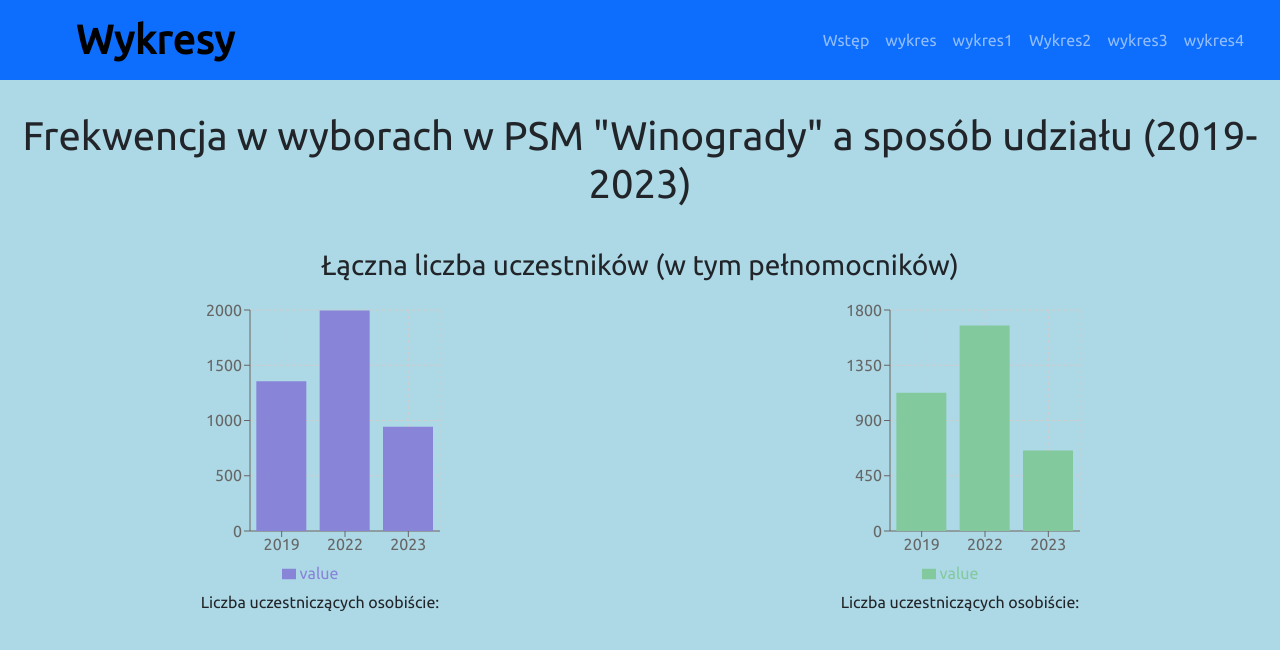
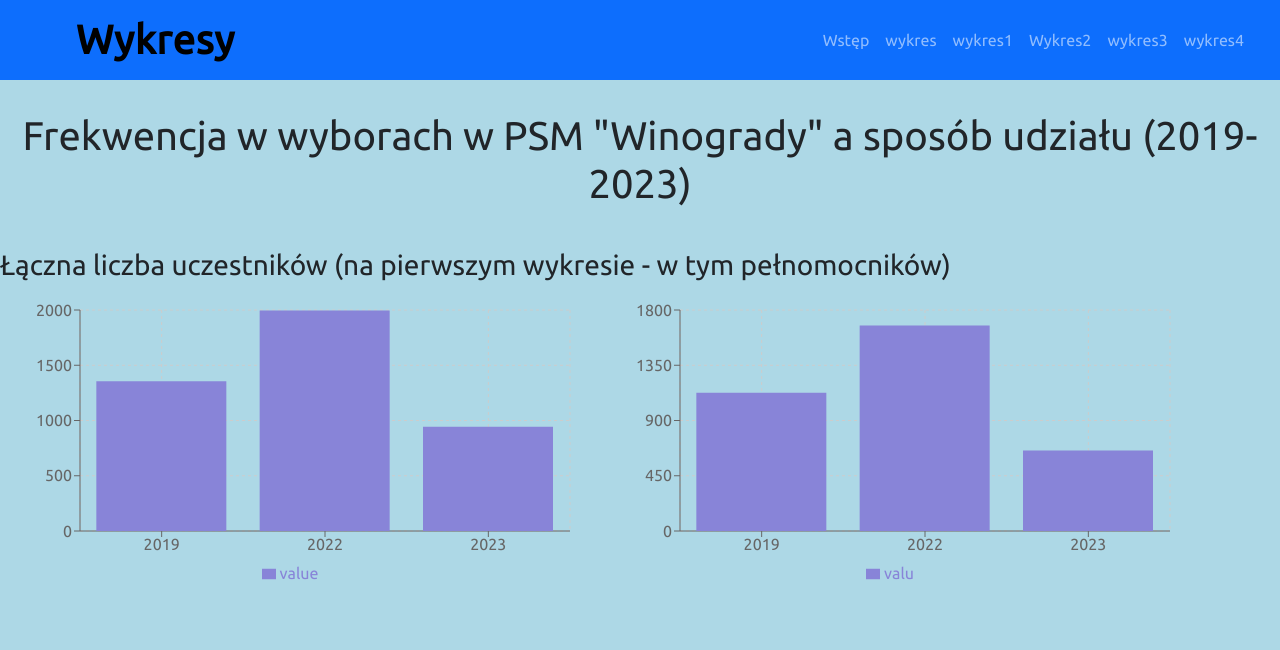
Before and after one commit to laszej/wykresy, a Next.js app: page /page5 in a window 1280 px wide. Shown: the top 650 px of the page. Built offline with nearby package versions, Linux system fonts and the light colour scheme.

Commit message:
Added my project

```diff
--- a/pages/page2.js
+++ b/pages/page2.js
@@ -1,9 +1,7 @@
-import React from 'react';
-
 const Page2 = () => {
   return (
     <div >
-    <h1 style={{ display: "flex", justifyContent: "center", alignItems: "center", textAlign: "center", height: "10rem" }}>Frekwencja podczas wyborów organów samorządowych PSM "Winogrady"</h1>
+    <h1 style={{ display: "flex", justifyContent: "center", alignItems: "center", textAlign: "center", height: "10rem" }}>Frekwencja podczas wyborów organów samorządowych PSM Winogrady</h1>
 
 
 
--- a/pages/page4.js
+++ b/pages/page4.js
@@ -18,7 +18,7 @@ const Page4 = () => {
   return (
 
 <div >
-    <h1 style={{ display: "flex", justifyContent: "center", alignItems: "center", textAlign: "center", height: "10rem" }}>Frekwencja w wyborach do rady osiedla i rady nadzorczej w PSM "Winogrady" (2010-2023)
+    <h1 style={{ display: "flex", justifyContent: "center", alignItems: "center", textAlign: "center", height: "10rem" }}>Frekwencja w wyborach do rady osiedla i rady nadzorczej w PSM Winogrady (2010-2023)
  </h1>
 
 
--- a/pages/page5.js
+++ b/pages/page5.js
@@ -7,13 +7,11 @@ const Page5 = () => {
     { year: '2022', value: 1995 },
     { year: '2023', value: 944 },
   ];
-
   const data1 = [
-    { year: '2019', value: 1126 },
-    { year: '2022', value: 1673 },
-    { year: '2023', value: 655 },
+    { year: '2019', valu: 1126 },
+    { year: '2022', valu: 1673 },
+    { year: '2023', valu: 655 },
   ];
-
   return (
     <>
       <div>
@@ -23,17 +21,15 @@ const Page5 = () => {
             justifyContent: "center",
             alignItems: "center",
             textAlign: "center",
-            height: "10rem"
+            height: "10rem",
           }}
         >
-          Frekwencja w wyborach w PSM "Winogrady" a sposób udziału (2019-2023)
+          Frekwencja w wyborach w PSM &quot;Winogrady&quot; a sposób udziału (2019-2023)
         </h1>
-
-        <h3 style={{ textAlign: "center" }}>Łączna liczba uczestników (w tym pełnomocników)</h3>
-        <div style={{ display: "flex", justifyContent: "space-around", alignItems: "center" }}>
-          <div>
+        <h3>Łączna liczba uczestników (na pierwszym wykresie - w tym pełnomocników)</ h3>
+        <div style={{ display: "flex", flexDirectio:"column" }}>
           <BarChart
-              width={300}
+            width={600}
             height={300}
             data={data}
             margin={{ top: 20, right: 30, left: 20, bottom: 5 }}
@@ -45,25 +41,21 @@ const Page5 = () => {
             <Legend />
             <Bar dataKey="value" fill="#8884d8" />
           </BarChart>
-            <p style={{ textAlign: "center" }}>Liczba uczestniczących osobiście:</p>
-          </div>
 
-          <div>
           <BarChart
-              width={300}
+            width={600}
             height={300}
             data={data1}
             margin={{ top: 20, right: 30, left: 20, bottom: 5 }}
           >
+
             <CartesianGrid strokeDasharray="3 3" />
             <XAxis dataKey="year" />
             <YAxis />
             <Tooltip />
             <Legend />
-              <Bar dataKey="value" fill="#82ca9d" />
+            <Bar dataKey="valu" fill="#8884d8" />
           </BarChart>
-            <p style={{ textAlign: "center" }}>Liczba uczestniczących osobiście:</p>
-          </div>
         </div>
       </div>
     </>
```
Also changed, not shown: pages/index.js (+5 -6 lines). Lines whose indentation alone changed are shown as unchanged.
